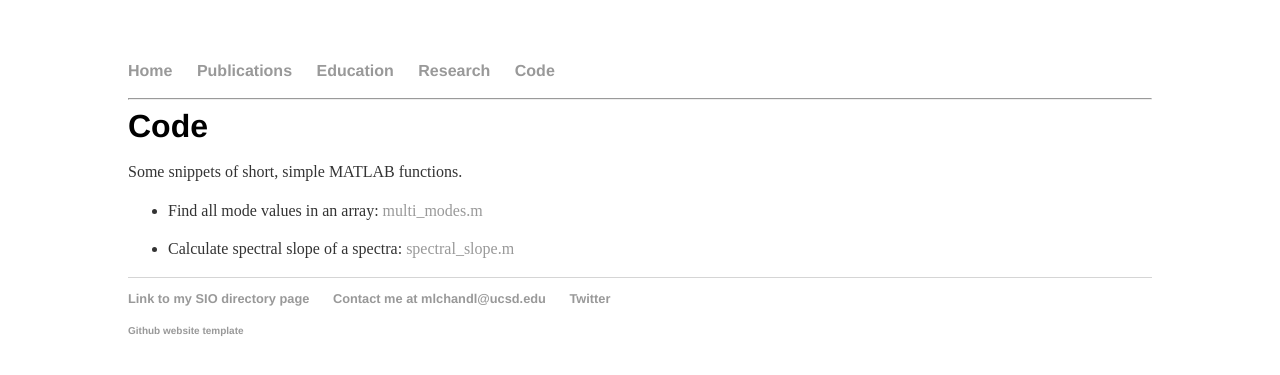
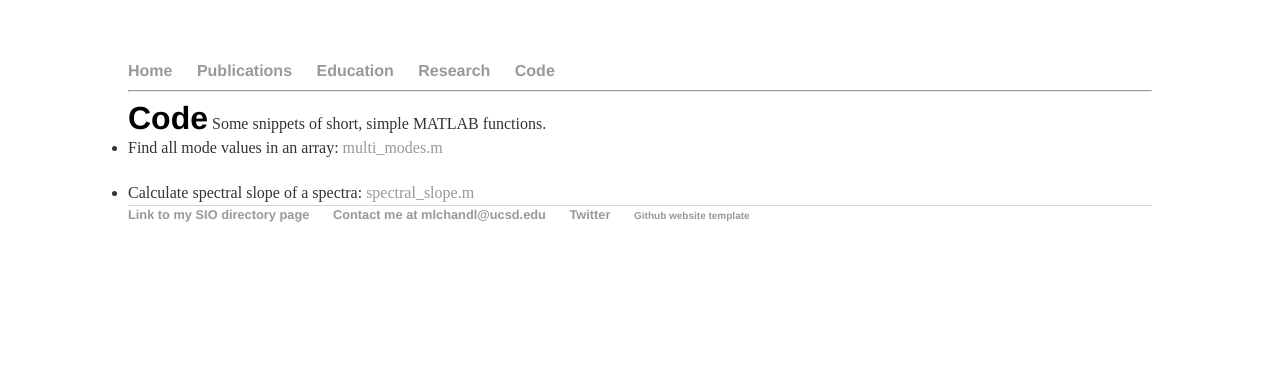
Before and after one commit to mlchandler/mlchandler.github.io, a Jekyll site: the page built from coding/index.html, in a window 1280 px wide. Shown: the top 375 px of the page. Built offline with Jekyll 4.4.1, drawn with Linux system fonts in a browser that asks for light colours.

Commit message:
Update main.css

```diff
--- a/css/main.css
+++ b/css/main.css
@@ -3,11 +3,11 @@
 a { text-decoration: none; color: #999; }
 a:hover { text-decoration: underline; }
 
-p, ul { font-size: 1em; line-height: 1.4em; color: #333; }
+p, ul { font-size: 1em; line-height: 1.4em; color: #333; display:inline;  }
 
 h1, h2, h3, h4 { font-family: 'Helvetica', 'Arial', 'Sans-Serif'; }
 h1 { font-size: 3em;  }
-h2 { font-size: 2em; padding: 0px; margin: 0px; }
+h2 { font-size: 2em; display:inline; }
 
 .center {
   display: block;
```
